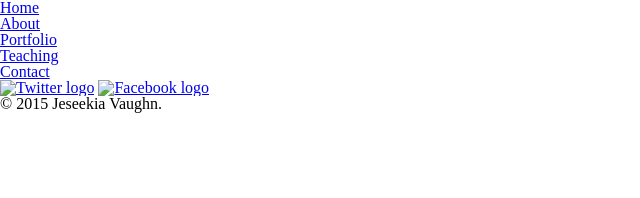
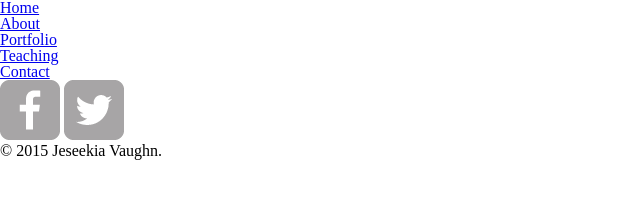
Before and after one commit to jeseekia/nefarious-octo-kidney, a plain HTML site: page index.html in a window 1280 px wide. Shown: the whole page, without its empty margins (0-640 px from the left). Drawn offline with Linux system fonts and the light colour scheme.

Commit message:
Correcting path to social icons.

```diff
--- a/index.html
+++ b/index.html
@@ -26,8 +26,8 @@
     <aside></aside>
     <footer>
       <div id="social">
-        <a href="http://www.twitter.com/metadevgirl"><img src="image/facebook-wrap.png" alt="Twitter logo" class="social-icon"></a>
-        <a href="http://www.facebook.com/jeseekiavaughn"><img src="image/twitter-wrap.png" alt="Facebook logo" class="social-icon"></a>
+        <a href="http://www.twitter.com/metadevgirl"><img src="images/facebook-wrap.png" alt="Twitter logo" class="social-icon"></a>
+        <a href="http://www.facebook.com/jeseekiavaughn"><img src="images/twitter-wrap.png" alt="Facebook logo" class="social-icon"></a>
 
       </div>
       <p>&copy; 2015 Jeseekia Vaughn.</p>
```
